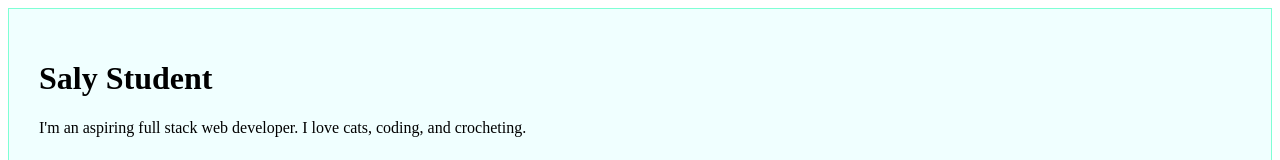
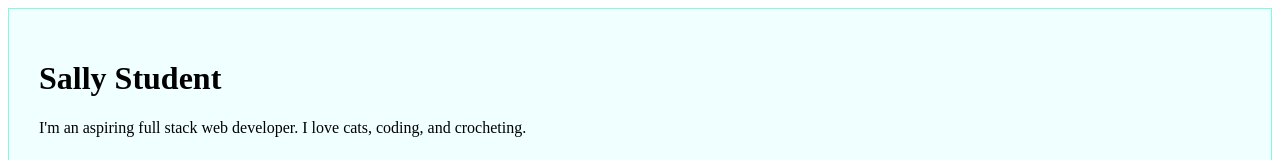
Before and after one commit to vietly23/about-me-2, a plain HTML site: page index.html in a window 1280 px wide. Shown: the top 160 px of the page. Drawn offline with Linux system fonts and the light colour scheme.

Commit message:
Update index.html

```diff
--- a/index.html
+++ b/index.html
@@ -6,7 +6,7 @@
 <body>
 <link rel="stylesheet" type="text/css" href="main.css">
 <div>
-	<h1>Saly Student</h1>
+	<h1>Sally Student</h1>
 	<p> I'm an aspiring full stack web developer. I love cats, coding, and crocheting.</p>
 	<h2>Skills</h2>
 	<ul>
```
